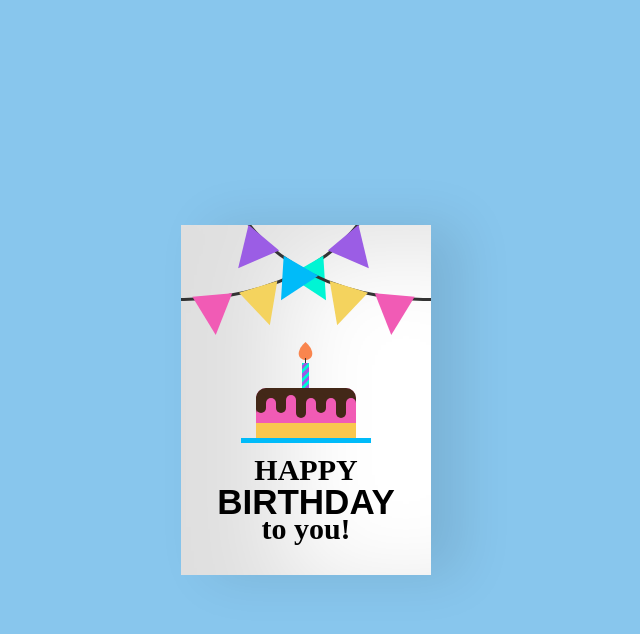
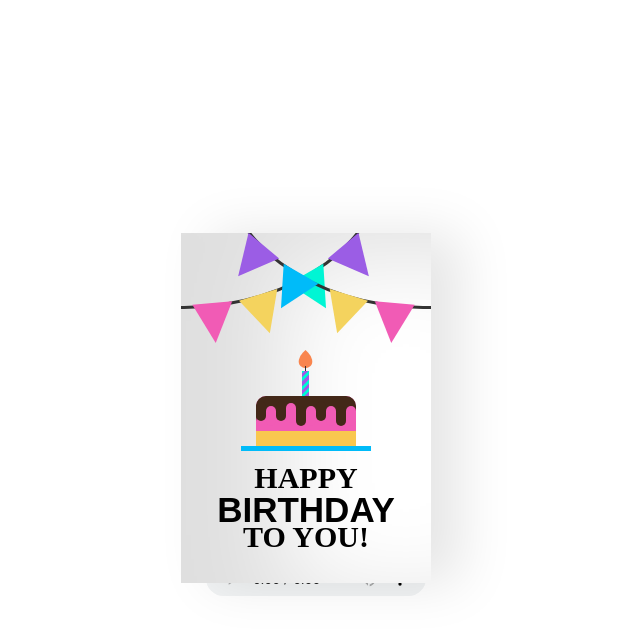
Before and after one commit to ShauryaSaha/Proposal, a plain HTML site: page index.html in a window 1280 px wide. Shown: the whole page, without its empty margins (334-974 px from the left). Drawn offline with Linux system fonts and the light colour scheme.

Commit message:
Update index.html

```diff
--- a/index.html
+++ b/index.html
@@ -6,20 +6,19 @@
     <title>Document</title>
     <style>
 
+
         body {
-            background-color:#88C6ED;
-            height:100vh;
 
-            background-repeat: no-repeat;
-            background-position: center;
+           height: 100vh;
 
             display: flex;
             align-items: center;
              justify-content: center;
-             margin: 0px;
-             padding: 0px;
+            background-position: center;
 
         }
+
+
 
 .birthdayCard {
   position: relative;
@@ -223,7 +222,7 @@
 
 .cardInside {
   position: absolute;
-  background-color: #fff;
+  background-color:#00bbf9;
   width: 250px;
   height:350px;
   z-index:-1;
@@ -242,6 +241,7 @@
   position: relative;
   top:-100px;
   margin: 25px;
+
 }
 
 p {
@@ -252,17 +252,23 @@ p {
 .name {
   margin-left:150px;
 }
+.a{
+  width:220px;
+  height: 35px;
+  align-items: center;
+}
+
     </style>
 </head>
 <body>
-   <div class="img">
+   <div id="1">
     <div class="birthdayCard">
 
         <div class="cardFront">
           <div class="front-text">
           <h3 class="happy">HAPPY</h3>
           <h2 class="bday">BIRTHDAY</h2>
-          <h3 class="toyou">to you!</h3>
+          <h3 class="toyou">TO YOU!</h3>
           </div>
           <div class="wrap-deco">
         <div class="decorations"></div>
@@ -282,12 +288,15 @@ p {
              <div class="inside-text">
           <h3 class="happy">HAPPY</h3>
           <h2 class="bday">BIRTHDAY</h2>
-          <h3 class="toyou">to you!</h3>
+          <h3 class="toyou">TO YOU!</h3>
           </div>
             <div class="wishes">
             <p>Dear Shruti, </p>
             <p>Happy birthday!! I hope your day is filled with lots of love and laughter! May all of your birthday wishes come true.</p>
             <p class="name">Shreya</p>
+            <audio controls class="a">
+              <source src="hbd.mp3">
+            </audio>
             </div>
           </div>
         </div>
```
